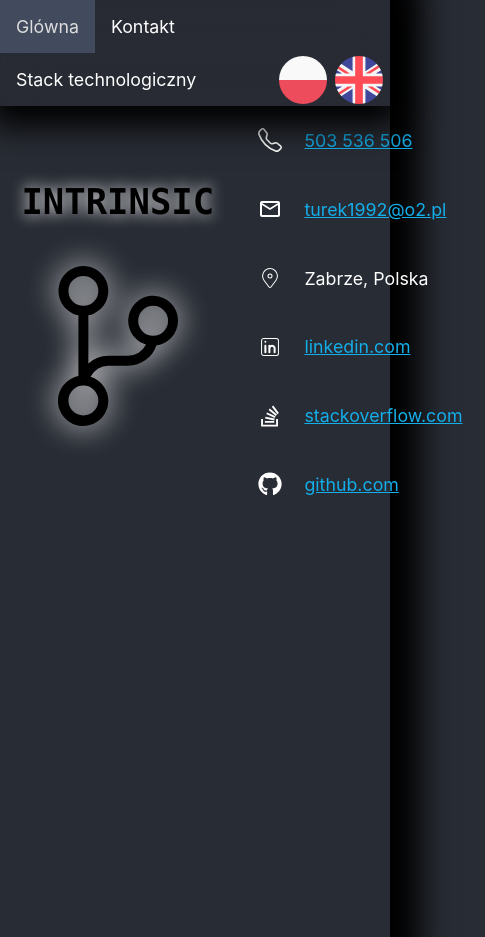
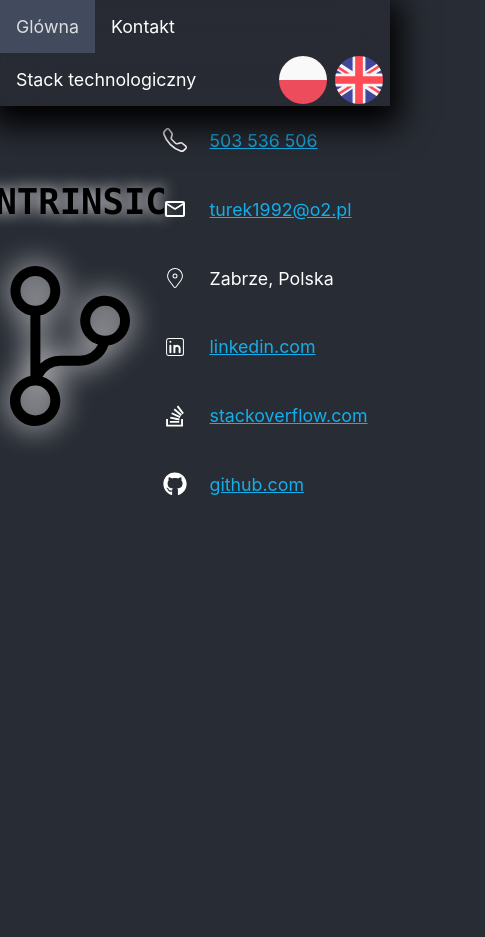
Before and after one commit to mturczyn/about-intrinsic, a React (Create React App) app: page /contact-info in a window 390 px wide. Shown: the whole page, 485 px wide, since content can reach past the window. Built offline with nearby package versions, Linux system fonts and the light colour scheme.

Commit message:
Fixed responsivness on contact page. Added server configurations to GZIP files and added redirect rule to non-wwww URLs.

```diff
--- a/src/ContactInfo/ContactInfo.css
+++ b/src/ContactInfo/ContactInfo.css
@@ -32,7 +32,7 @@ header.contact-card > img:first-child {
 header.contact-card {
     display: grid;
     grid-template-rows: 1fr 2fr;
-    grid-template-columns: 1fr 1fr;
+    grid-template-columns: minmax(33vw, 1fr) 1fr;
     grid-template-areas:
         'companyname contactcard'
         'websitelogo contactcard';
```
Also changed, not shown: 1 other file (tests, documents, lock files or other folders).
